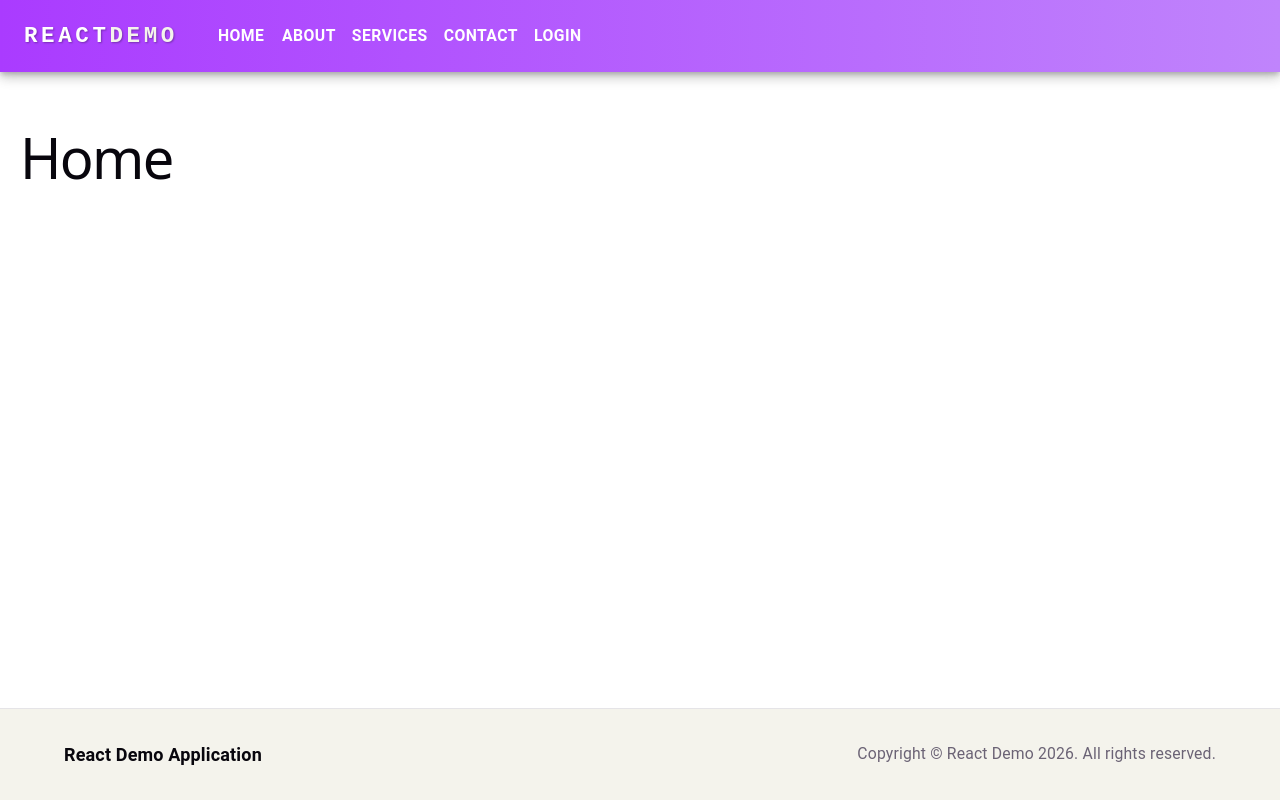
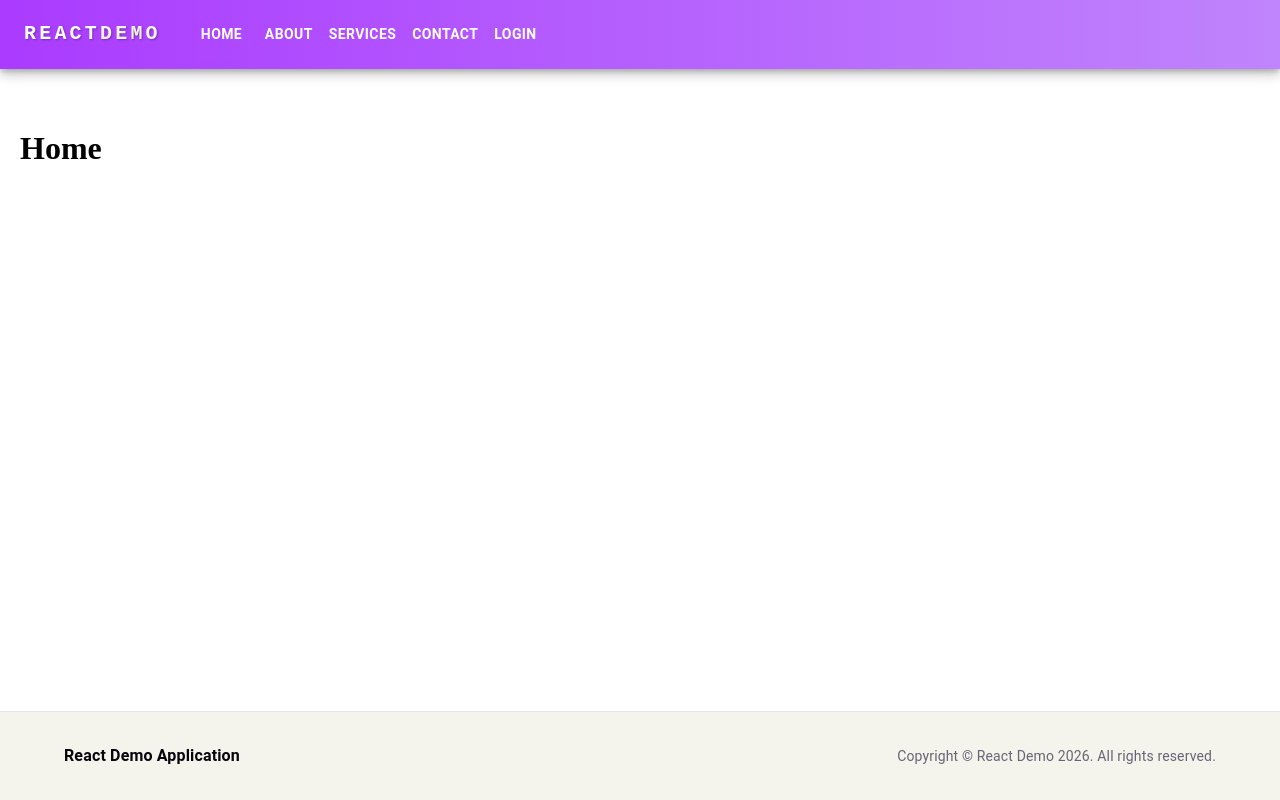
Before and after one commit to dnyaneshmali/react-demo, a React (Vite) app: page / in a window 1280 px wide. Built offline with nearby package versions, Linux system fonts and the light colour scheme.

Commit message:
remove default css

```diff
--- a/src/index.css
+++ b/src/index.css
@@ -1,92 +1,4 @@
-:root {
-  --text: #6b6375;
-  --text-h: #08060d;
-  --bg: #fff;
-  --border: #e5e4e7;
-  --code-bg: #f4f3ec;
-  --accent: #aa3bff;
-  --accent-bg: rgba(170, 59, 255, 0.1);
-  --accent-border: rgba(170, 59, 255, 0.5);
-  --social-bg: rgba(244, 243, 236, 0.5);
-  --shadow:
-    rgba(0, 0, 0, 0.1) 0 10px 15px -3px, rgba(0, 0, 0, 0.05) 0 4px 6px -2px;
-
-  --sans: system-ui, 'Segoe UI', Roboto, sans-serif;
-  --heading: system-ui, 'Segoe UI', Roboto, sans-serif;
-  --mono: ui-monospace, Consolas, monospace;
-
-  font: 18px/145% var(--sans);
-  letter-spacing: 0.18px;
-  color-scheme: light dark;
-  color: var(--text);
-  background: var(--bg);
-  font-synthesis: none;
-  text-rendering: optimizeLegibility;
-  -webkit-font-smoothing: antialiased;
-  -moz-osx-font-smoothing: grayscale;
-
-  @media (max-width: 1024px) {
-    font-size: 16px;
-  }
-}
-
-
-/* #root {
-  width: 1126px;
-  max-width: 100%;
-  margin: 0 auto;
-  text-align: center;
-  border-inline: 1px solid var(--border);
-  min-height: 100svh;
-  display: flex;
-  flex-direction: column;
-  box-sizing: border-box;
-} */
 
 body {
   margin: 0;
 }
-
-h1,
-h2 {
-  font-family: var(--heading);
-  font-weight: 500;
-  color: var(--text-h);
-}
-
-h1 {
-  font-size: 56px;
-  letter-spacing: -1.68px;
-  margin: 32px 0;
-  @media (max-width: 1024px) {
-    font-size: 36px;
-    margin: 20px 0;
-  }
-}
-h2 {
-  font-size: 24px;
-  line-height: 118%;
-  letter-spacing: -0.24px;
-  margin: 0 0 8px;
-  @media (max-width: 1024px) {
-    font-size: 20px;
-  }
-}
-p {
-  margin: 0;
-}
-
-code,
-.counter {
-  font-family: var(--mono);
-  display: inline-flex;
-  border-radius: 4px;
-  color: var(--text-h);
-}
-
-code {
-  font-size: 15px;
-  line-height: 135%;
-  padding: 4px 8px;
-  background: var(--code-bg);
-}
```
